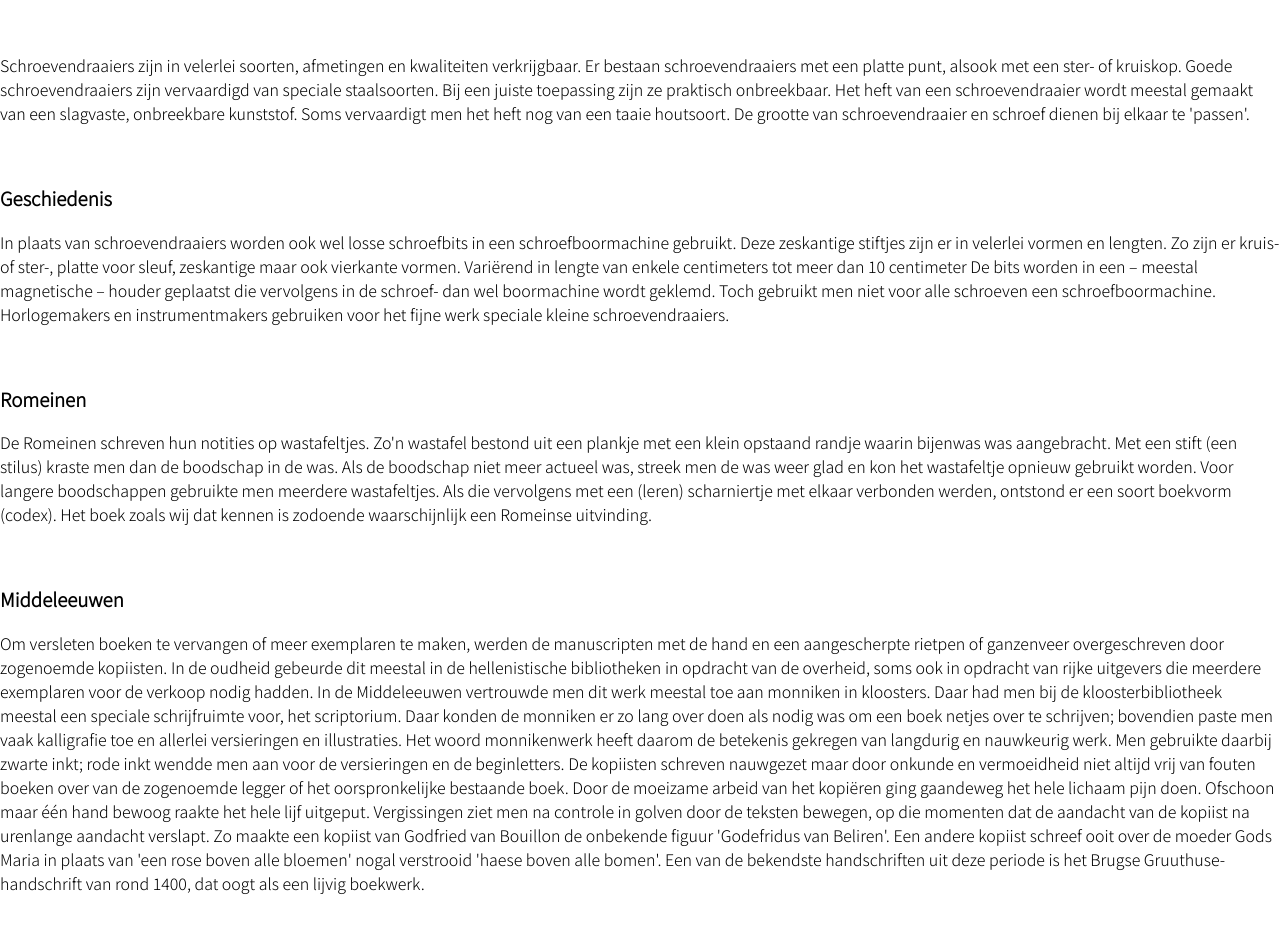
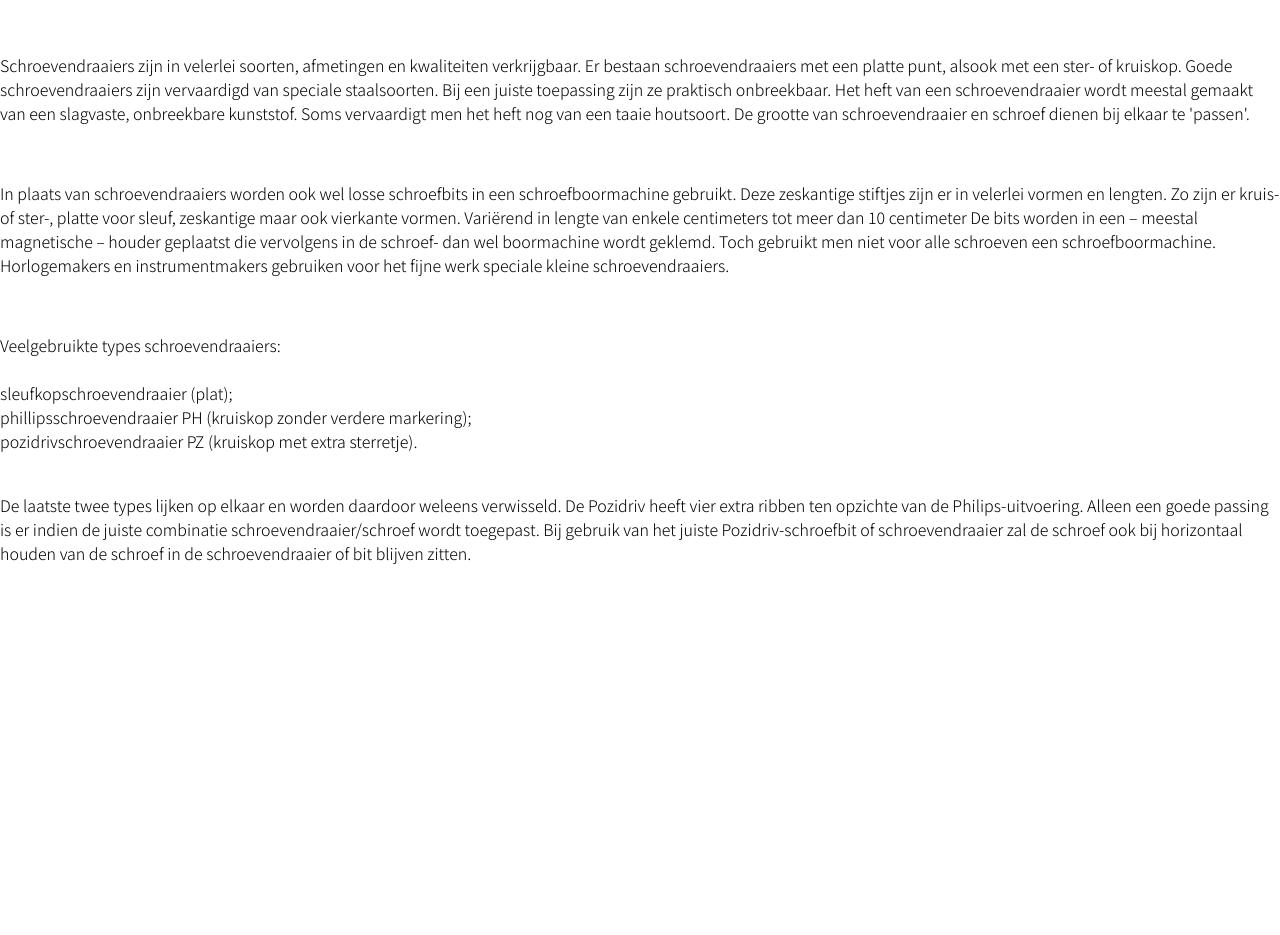
Before and after one commit to ThomasvanGastel2/C2-Codecamp, a PHP site: page /C2-Codecamp/wiki/Schroevendraaiers.php in a window 1280 px wide. Shown: the part 224-1159 px from the top of the page. After the commit the page ends 788 px from the top, so only its background shows below. Run offline with PHP 8.4, Linux system fonts and the light colour scheme.

Commit message:
Handzagen en Schroevendraaiers

```diff
--- a/wiki/Schroevendraaiers.php
+++ b/wiki/Schroevendraaiers.php
@@ -13,25 +13,44 @@
         require_once  '../header.php'
 ?>
     <h3>Schroevendraaiers</h3>
-        <p>Een schroevendraaier is een stuk gereedschap waarmee schroeven worden aangebracht en verwijderd. Het bestaat uit een handvat met een metalen steel waarvan het uiteinde zo gevormd is dat het in de kop van een schroef past.
+        <p>Een schroevendraaier is een stuk gereedschap waarmee schroeven worden aangebracht en verwijderd.
+        Het bestaat uit een handvat met een metalen steel waarvan het uiteinde zo gevormd is dat het in de kop van een schroef past.
+        Doorgaans worden schroeven rechtsom vastgedraaid en linksom los.
+        </p>
+        <br>
+
+        <p>
+        Schroevendraaiers zijn in velerlei soorten, afmetingen en kwaliteiten verkrijgbaar.
+        Er bestaan schroevendraaiers met een platte punt, alsook met een ster- of kruiskop.
+        Goede schroevendraaiers zijn vervaardigd van speciale staalsoorten.
+        Bij een juiste toepassing zijn ze praktisch onbreekbaar.
+        Het heft van een schroevendraaier wordt meestal gemaakt van een slagvaste, onbreekbare kunststof.
+        Soms vervaardigt men het heft nog van een taaie houtsoort.
+        De grootte van schroevendraaier en schroef dienen bij elkaar te 'passen'.
+        </p>
+        <br>
+
+        <p>In plaats van schroevendraaiers worden ook wel losse schroefbits in een schroefboormachine gebruikt.
+        Deze zeskantige stiftjes zijn er in velerlei vormen en lengten.
+        Zo zijn er kruis- of ster-, platte voor sleuf, zeskantige maar ook vierkante vormen.
+        Variërend in lengte van enkele centimeters tot meer dan 10 centimeter De bits worden in een – meestal magnetische – houder geplaatst die vervolgens in de schroef- dan wel boormachine wordt geklemd.
+        Toch gebruikt men niet voor alle schroeven een schroefboormachine. Horlogemakers en instrumentmakers gebruiken voor het fijne werk speciale kleine schroevendraaiers.</p>
+        <br>
+
+        <p>Veelgebruikte types schroevendraaiers:
+        <br>
+        <br>
+            sleufkopschroevendraaier (plat);<br>
+            phillipsschroevendraaier PH (kruiskop zonder verdere markering);<br>
+            pozidrivschroevendraaier PZ (kruiskop met extra sterretje).<br>
+            <br>
+        </p>
 
 
-
-Doorgaans worden schroeven rechtsom vastgedraaid en linksom los. </p>
-        <br>
-
-        <p>Schroevendraaiers zijn in velerlei soorten, afmetingen en kwaliteiten verkrijgbaar. Er bestaan schroevendraaiers met een platte punt, alsook met een ster- of kruiskop. Goede schroevendraaiers zijn vervaardigd van speciale staalsoorten. Bij een juiste toepassing zijn ze praktisch onbreekbaar. Het heft van een schroevendraaier wordt meestal gemaakt van een slagvaste, onbreekbare kunststof. Soms vervaardigt men het heft nog van een taaie houtsoort. De grootte van schroevendraaier en schroef dienen bij elkaar te 'passen'.</p>
-        <br>
-    <h3>Geschiedenis</h3>
-        <p>In plaats van schroevendraaiers worden ook wel losse schroefbits in een schroefboormachine gebruikt. Deze zeskantige stiftjes zijn er in velerlei vormen en lengten. Zo zijn er kruis- of ster-, platte voor sleuf, zeskantige maar ook vierkante vormen. Variërend in lengte van enkele centimeters tot meer dan 10 centimeter De bits worden in een – meestal magnetische – houder geplaatst die vervolgens in de schroef- dan wel boormachine wordt geklemd. Toch gebruikt men niet voor alle schroeven een schroefboormachine. Horlogemakers en instrumentmakers gebruiken voor het fijne werk speciale kleine schroevendraaiers.</p>
-        <br>
-    <h3>Romeinen</h3>
-        <p>De Romeinen schreven hun notities op wastafeltjes. Zo'n wastafel bestond uit een plankje met een klein opstaand randje waarin bijenwas was aangebracht. Met een stift (een stilus) kraste men dan de boodschap in de was. Als de boodschap niet meer actueel was, streek men de was weer glad en kon het wastafeltje opnieuw gebruikt worden. Voor langere boodschappen gebruikte men meerdere wastafeltjes. Als die vervolgens met een (leren) scharniertje met elkaar verbonden werden, ontstond er een soort boekvorm (codex). Het boek zoals wij dat kennen is zodoende waarschijnlijk een Romeinse uitvinding.</p>
-        <br>
-    <h3>Middeleeuwen</h3>
-        <p>Om versleten boeken te vervangen of meer exemplaren te maken, werden de manuscripten met de hand en een aangescherpte rietpen of ganzenveer overgeschreven door zogenoemde kopiisten. In de oudheid gebeurde dit meestal in de hellenistische bibliotheken in opdracht van de overheid, soms ook in opdracht van rijke uitgevers die meerdere exemplaren voor de verkoop nodig hadden. In de Middeleeuwen vertrouwde men dit werk meestal toe aan monniken in kloosters. Daar had men bij de kloosterbibliotheek meestal een speciale schrijfruimte voor, het scriptorium. Daar konden de monniken er zo lang over doen als nodig was om een boek netjes over te schrijven; bovendien paste men vaak kalligrafie toe en allerlei versieringen en illustraties. Het woord monnikenwerk heeft daarom de betekenis gekregen van langdurig en nauwkeurig werk. Men gebruikte daarbij zwarte inkt; rode inkt wendde men aan voor de versieringen en de beginletters.
-        De kopiisten schreven nauwgezet maar door onkunde en vermoeidheid niet altijd vrij van fouten boeken over van de zogenoemde legger of het oorspronkelijke bestaande boek. Door de moeizame arbeid van het kopiëren ging gaandeweg het hele lichaam pijn doen. Ofschoon maar één hand bewoog raakte het hele lijf uitgeput. Vergissingen ziet men na controle in golven door de teksten bewegen, op die momenten dat de aandacht van de kopiist na urenlange aandacht verslapt. Zo maakte een kopiist van Godfried van Bouillon de onbekende figuur 'Godefridus van Beliren'. Een andere kopiist schreef ooit over de moeder Gods Maria in plaats van 'een rose boven alle bloemen' nogal verstrooid 'haese boven alle bomen'.
-        Een van de bekendste handschriften uit deze periode is het Brugse Gruuthuse-handschrift van rond 1400, dat oogt als een lijvig boekwerk.</p>
+        <p>De laatste twee types lijken op elkaar en worden daardoor weleens verwisseld.
+        De Pozidriv heeft vier extra ribben ten opzichte van de Philips-uitvoering.
+        Alleen een goede passing is er indien de juiste combinatie schroevendraaier/schroef wordt toegepast.
+        Bij gebruik van het juiste Pozidriv-schroefbit of schroevendraaier zal de schroef ook bij horizontaal houden van de schroef in de schroevendraaier of bit blijven zitten.</p>
         <br>
 </body>
 </html>
```
Also changed, not shown: wiki/Handzagen.php (+11 -16 lines).
